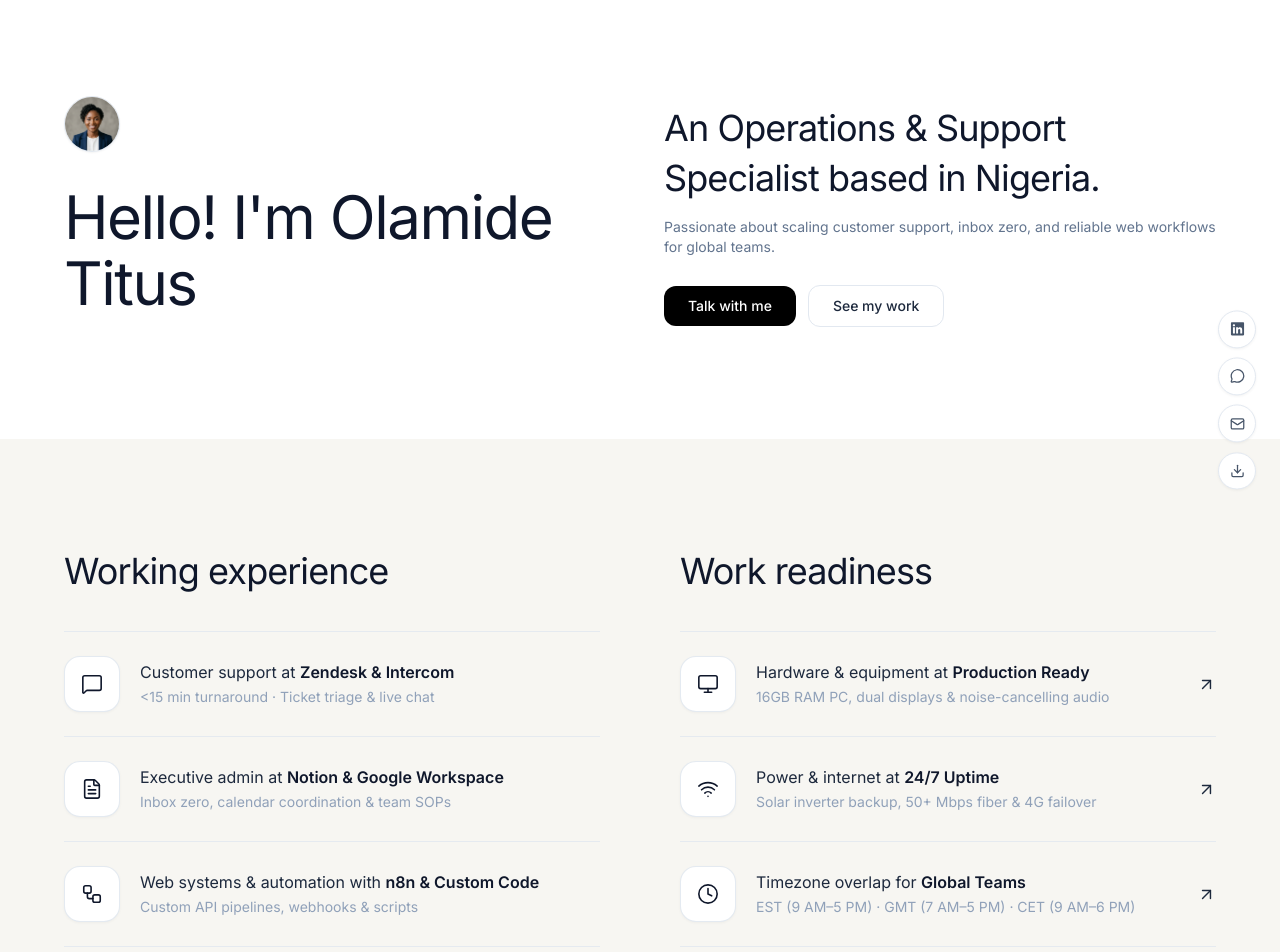
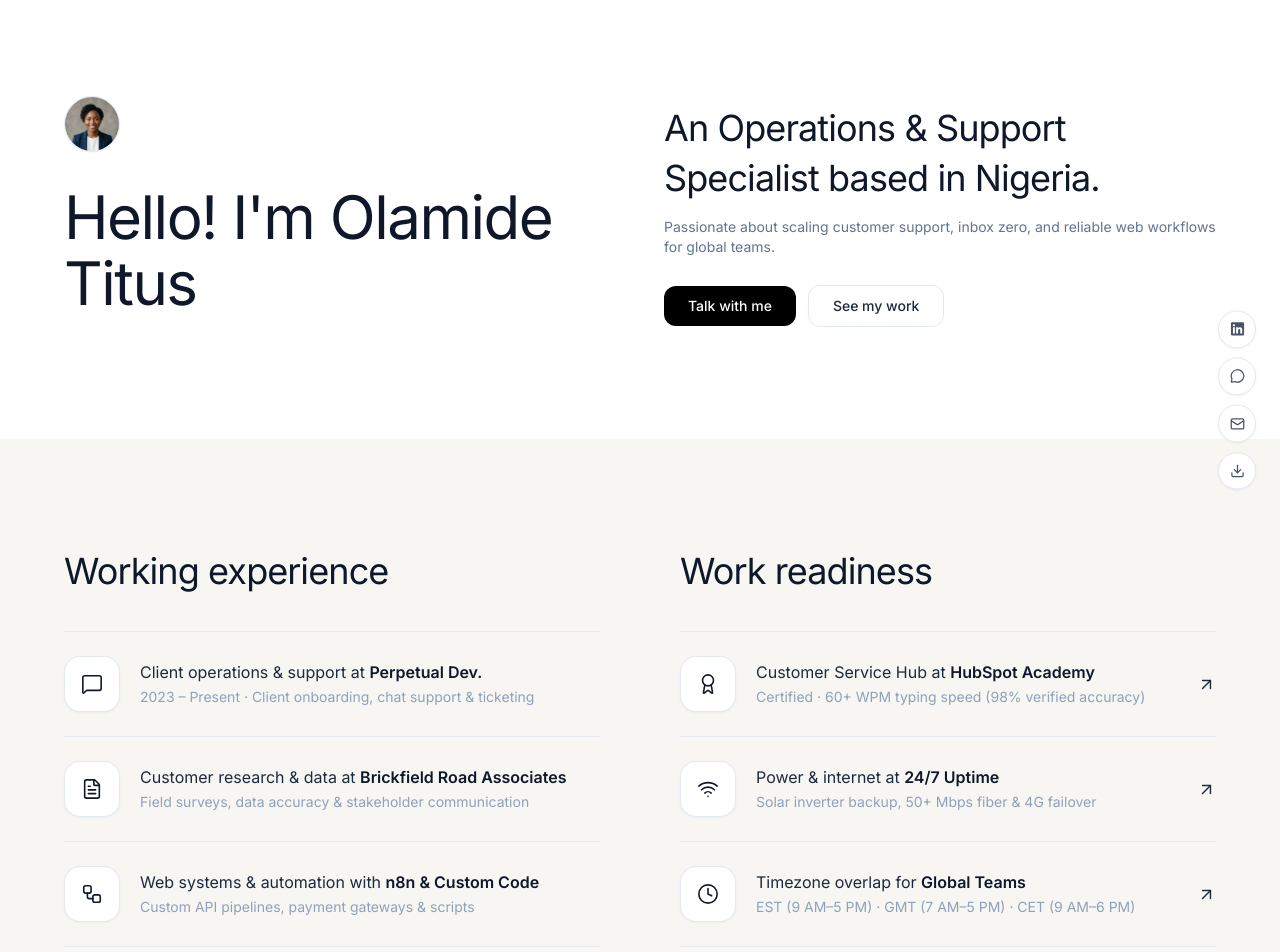
Before and after one commit to holly234/perpetual, a Next.js app: page / in a window 1280 px wide. Shown: the top 952 px of the page. Built offline with nearby package versions, Linux system fonts and the light colour scheme; no server answers.

Commit message:
feat: update CV download, email address, and align roles with official resume

```diff
--- a/app/page.tsx
+++ b/app/page.tsx
@@ -1,7 +1,7 @@
 import Image from "next/image";
 import Link from "next/link";
 import type { Metadata } from "next";
-import { ArrowRight, Download, Mail, Monitor, Wifi, Clock, ArrowUpRight, MessageSquare, FileText, Workflow } from "lucide-react";
+import { ArrowRight, Download, Mail, Monitor, Wifi, Clock, ArrowUpRight, MessageSquare, FileText, Workflow, Award } from "lucide-react";
 import { FaLinkedin } from "react-icons/fa6";
 import { MessageCircle } from "lucide-react";
 import { ProjectCard } from "@/components/project-card";
@@ -99,10 +99,10 @@ export default function HomePage() {
                   </div>
                   <div>
                     <p className="text-sm sm:text-base font-normal text-slate-800 leading-snug">
-                      Customer support at <span className="font-semibold text-slate-900">Zendesk &amp; Intercom</span>
+                      Client operations &amp; support at <span className="font-semibold text-slate-900">Perpetual Dev.</span>
                     </p>
                     <p className="mt-1 text-xs sm:text-sm text-slate-400 font-normal">
-                      &lt;15 min turnaround · Ticket triage &amp; live chat
+                      2023 – Present · Client onboarding, chat support &amp; ticketing
                     </p>
                   </div>
                 </div>
@@ -114,10 +114,10 @@ export default function HomePage() {
                   </div>
                   <div>
                     <p className="text-sm sm:text-base font-normal text-slate-800 leading-snug">
-                      Executive admin at <span className="font-semibold text-slate-900">Notion &amp; Google Workspace</span>
+                      Customer research &amp; data at <span className="font-semibold text-slate-900">Brickfield Road Associates</span>
                     </p>
                     <p className="mt-1 text-xs sm:text-sm text-slate-400 font-normal">
-                      Inbox zero, calendar coordination &amp; team SOPs
+                      Field surveys, data accuracy &amp; stakeholder communication
                     </p>
                   </div>
                 </div>
@@ -132,7 +132,7 @@ export default function HomePage() {
                       Web systems &amp; automation with <span className="font-semibold text-slate-900">n8n &amp; Custom Code</span>
                     </p>
                     <p className="mt-1 text-xs sm:text-sm text-slate-400 font-normal">
-                      Custom API pipelines, webhooks &amp; scripts
+                      Custom API pipelines, payment gateways &amp; scripts
                     </p>
                   </div>
                 </div>
@@ -150,14 +150,14 @@ export default function HomePage() {
                 <div className="flex items-center justify-between py-6">
                   <div className="flex items-center gap-4 sm:gap-5">
                     <div className="flex h-12 w-12 sm:h-14 sm:w-14 shrink-0 items-center justify-center rounded-2xl border border-slate-200/90 bg-white text-slate-900 shadow-[0_1px_3px_rgba(0,0,0,0.04)]">
-                      <Monitor size={22} className="text-slate-900" strokeWidth={1.75} />
+                      <Award size={22} className="text-slate-900" strokeWidth={1.75} />
                     </div>
                     <div>
                       <p className="text-sm sm:text-base font-normal text-slate-800 leading-snug">
-                        Hardware &amp; equipment at <span className="font-semibold text-slate-900">Production Ready</span>
+                        Customer Service Hub at <span className="font-semibold text-slate-900">HubSpot Academy</span>
                       </p>
                       <p className="mt-1 text-xs sm:text-sm text-slate-400 font-normal">
-                        16GB RAM PC, dual displays &amp; noise-cancelling audio
+                        Certified · 60+ WPM typing speed (98% verified accuracy)
                       </p>
                     </div>
                   </div>
--- a/lib/site.ts
+++ b/lib/site.ts
@@ -6,7 +6,7 @@ export const siteConfig = {
   description:
     "Olamide Titus is an Operations & Support Specialist delivering fast customer care, executive admin support, and web system automation for remote teams worldwide.",
   url: process.env.NEXT_PUBLIC_SITE_URL || "https://perpetualdevs.com",
-  email: "olamidetitus2@gmail.com",
+  email: "olamidetituswork@gmail.com",
   phone: "07039742741",
   logo: "/assets/logo.png",
   photo: "/assets/profile.jpg",
```
Also changed, not shown: 1 other file (tests, documents, lock files or other folders).
